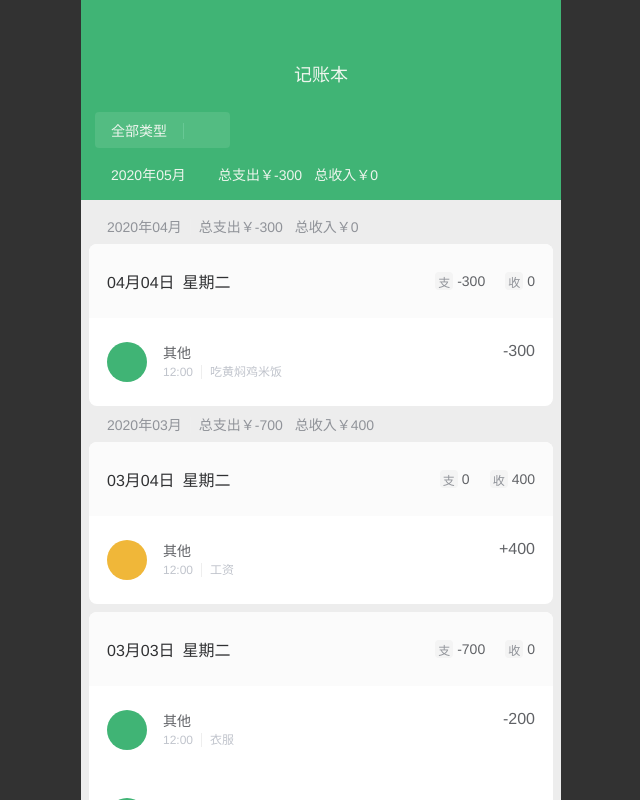
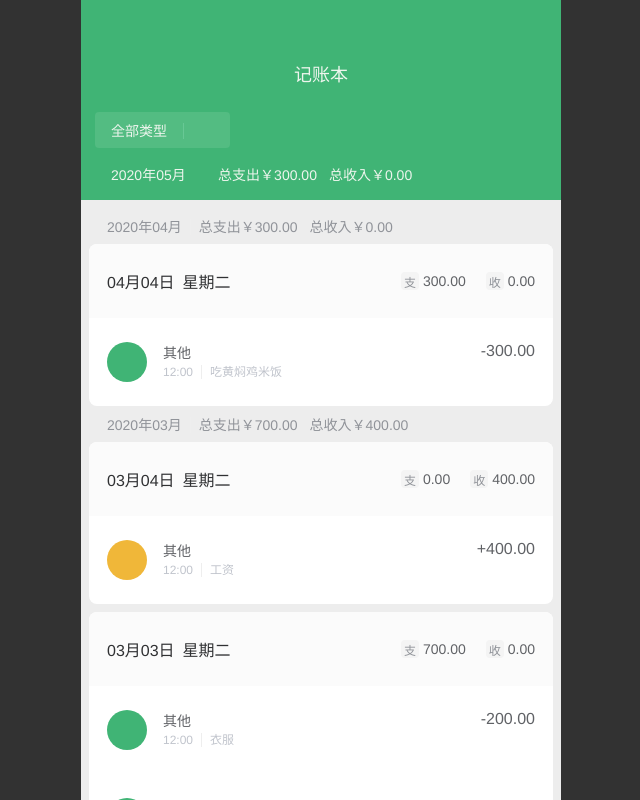
Before and after one commit to haixiangyan/weixin-cash, a React (Create React App) app: page / in a window 1280 px wide. Shown: the whole page, without its empty margins (319-959 px from the left). Built offline with nearby package versions, Linux system fonts and the light colour scheme.

Commit message:
添加 .00

```diff
--- a/src/components/DayRecord.tsx
+++ b/src/components/DayRecord.tsx
@@ -53,9 +53,13 @@ const DayRecord: React.FC<TProps> = (props) => {
         </DateSection>
         <AmountSection>
           <Tag>支</Tag>
-          <span style={{marginRight: 16}}>{expenseTotal}</span>
+          <span style={{marginRight: 16}}>
+            {expenseTotal.toFixed(2)}
+          </span>
           <Tag>收</Tag>
-          <span>{incomeTotal}</span>
+          <span>
+            {incomeTotal.toFixed(2)}
+          </span>
         </AmountSection>
       </Header>
 
--- a/src/components/EachRecord.tsx
+++ b/src/components/EachRecord.tsx
@@ -52,7 +52,7 @@ const EachRecord: React.FC<TProps> = (props) => {
         </div>
         <div className="record-content-amount">
           {type === 'income' ? '+' : '-'}
-          {amount}
+          {amount.toFixed(2)}
         </div>
       </StyledEachRecord>
     </li>
--- a/src/components/MonthRecord.tsx
+++ b/src/components/MonthRecord.tsx
@@ -32,8 +32,12 @@ const MonthRecord: React.FC<TProps> = (props) => {
         <Header>
           <span>{month}</span>
           <Divider gap={8}/>
-          <span style={{marginRight: 12}}>总支出￥{expenseTotal}</span>
-          <span>总收入￥{incomeTotal}</span>
+          <span style={{marginRight: 12}}>
+            总支出￥{expenseTotal.toFixed(2)}
+          </span>
+          <span>
+            总收入￥{incomeTotal.toFixed(2)}
+          </span>
         </Header>
       }
       <ul>
--- a/src/hooks/useRecordList.ts
+++ b/src/hooks/useRecordList.ts
@@ -93,14 +93,12 @@ export const appendRecord = (prevRecordList: TMonthRecord[], rawRecord: TRawReco
 const updateTotal = (monthRecord: TMonthRecord, dayRecord: TDayRecord, rawRecord: TRawRecord) => {
   const {amount, type} = rawRecord
 
-  const diff = amount * RECORD_TYPE_MAPPER[type]
-
   if (type === 'expense') {
-    dayRecord.expenseTotal += diff
-    monthRecord.expenseTotal += diff
+    dayRecord.expenseTotal += amount
+    monthRecord.expenseTotal += amount
   } else {
-    dayRecord.incomeTotal += diff
-    monthRecord.incomeTotal += diff
+    dayRecord.incomeTotal += amount
+    monthRecord.incomeTotal += amount
   }
 }
 
--- a/src/pages/Summary.tsx
+++ b/src/pages/Summary.tsx
@@ -84,8 +84,12 @@ const Summary: React.FC = () => {
             <span>{curtMonth}</span>
             <Icon name="dropdown"/>
           </MonthButton>
-          <span style={{marginRight: 12}}>总支出￥{expenseTotal}</span>
-          <span>总收入￥{incomeTotal}</span>
+          <span style={{marginRight: 12}}>
+            总支出￥{expenseTotal.toFixed(2)}
+          </span>
+          <span>
+            总收入￥{incomeTotal.toFixed(2)}
+          </span>
         </BriefSection>
       </Header>
 
```
